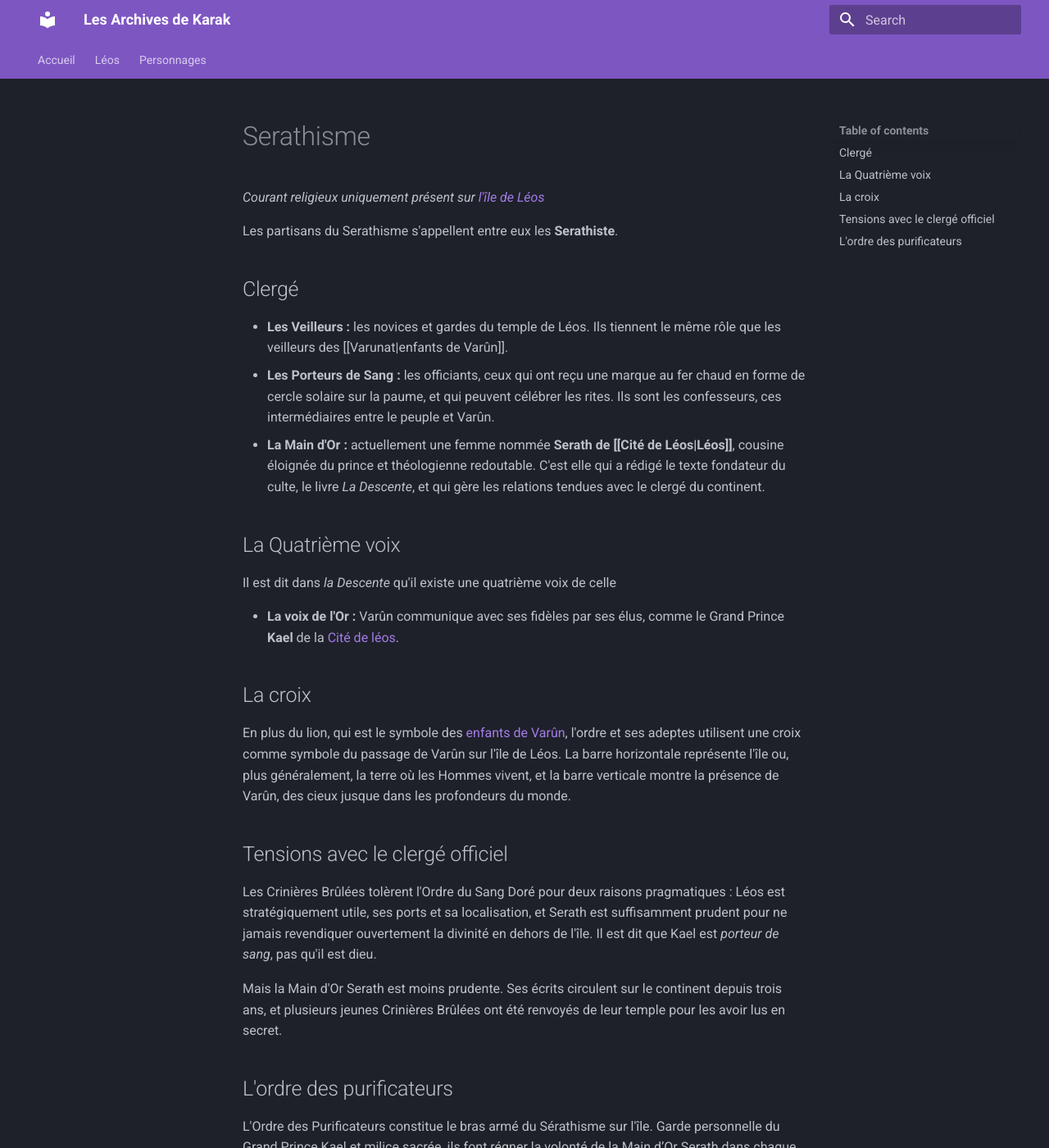
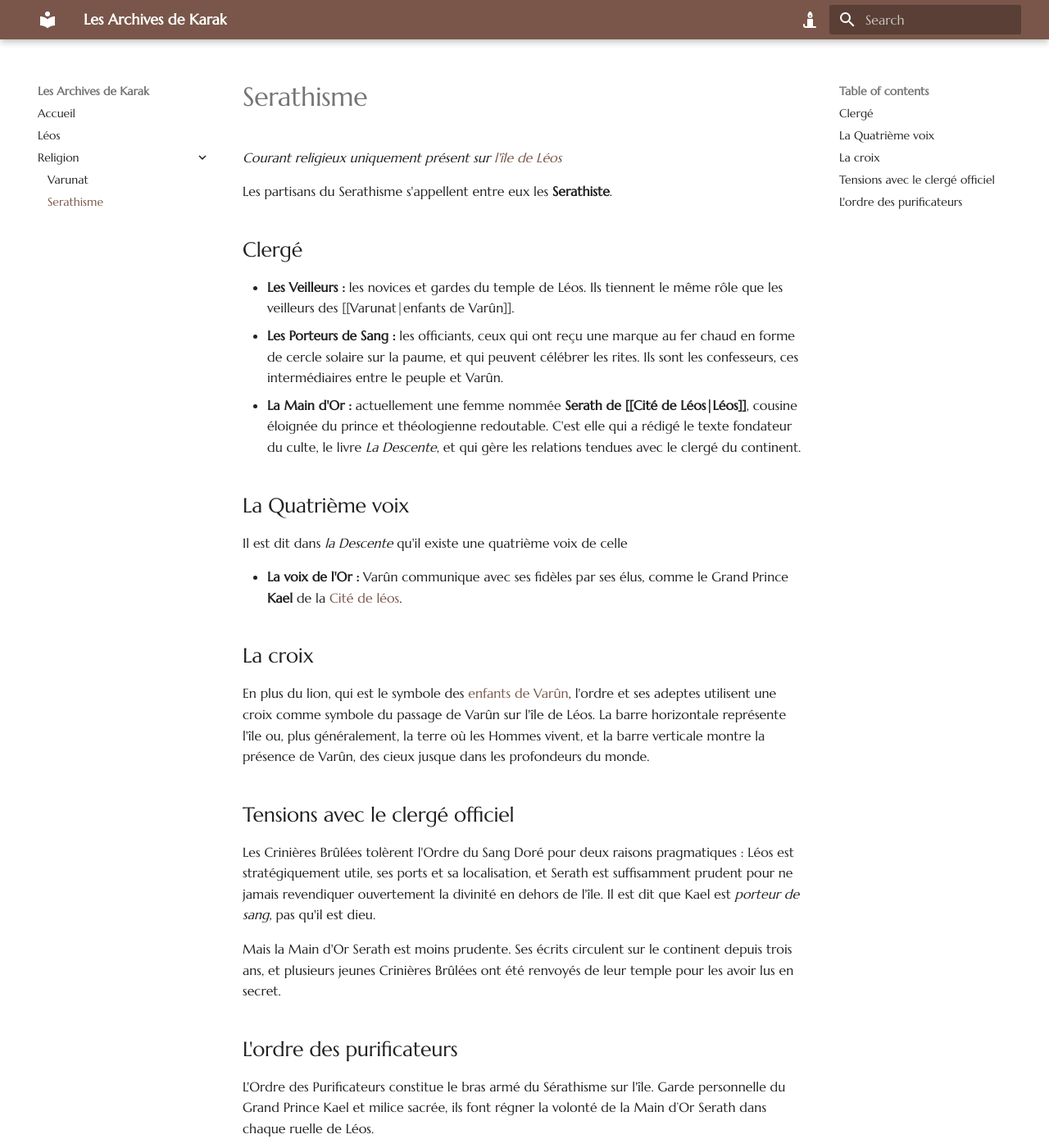
Before and after one commit to Senssiii/senssiii.github.io, an MkDocs documentation site: the page built from docs/religion/serathisme.md, in a window 1280 px wide and 1400 px high. Shown: the whole window at 82% size. Built offline with MkDocs 1.6.1 and Material for MkDocs 9.7.7, drawn with Linux system fonts in a browser that asks for light colours.

Commit message:
Update theme site

```diff
--- a/mkdocs.yml
+++ b/mkdocs.yml
@@ -1,13 +1,18 @@
 site_name: Les Archives de Karak
 theme:
   name: material
+  font:
+    text: Marcellus       # Une police élégante d'inspiration antique/médiévale
+    code: Roboto Mono
   palette:
-    - scheme: slate # Mode sombre automatique
-      primary: deep purple
-      accent: deep purple
-  features:
-    - navigation.tabs
-    - search.suggest
+    # OPTION 1 : Mode Parchemin / Érudit (Clair)
+    - media: "(prefers-color-scheme: light)"
+      scheme: default
+      primary: brown       # Couleur des menus (effet cuir / terre)
+      accent: amber        # Couleur des liens et détails (effet or / bougie)
+      toggle:
+        icon: material/candle
+        name: Passer au mode nuit
 
 plugins:
   - search
@@ -15,6 +20,7 @@ plugins:
 nav:
   - Accueil: index.md
   - Léos: royaumes/leos.md
-  - Personnages:
-    - Les Héros: personnages/heros.md
+  - Religion:
+    - Varunat: religion/varunat.md
+    - Serathisme: religion/serathisme.md
 use_directory_urls: false
```
